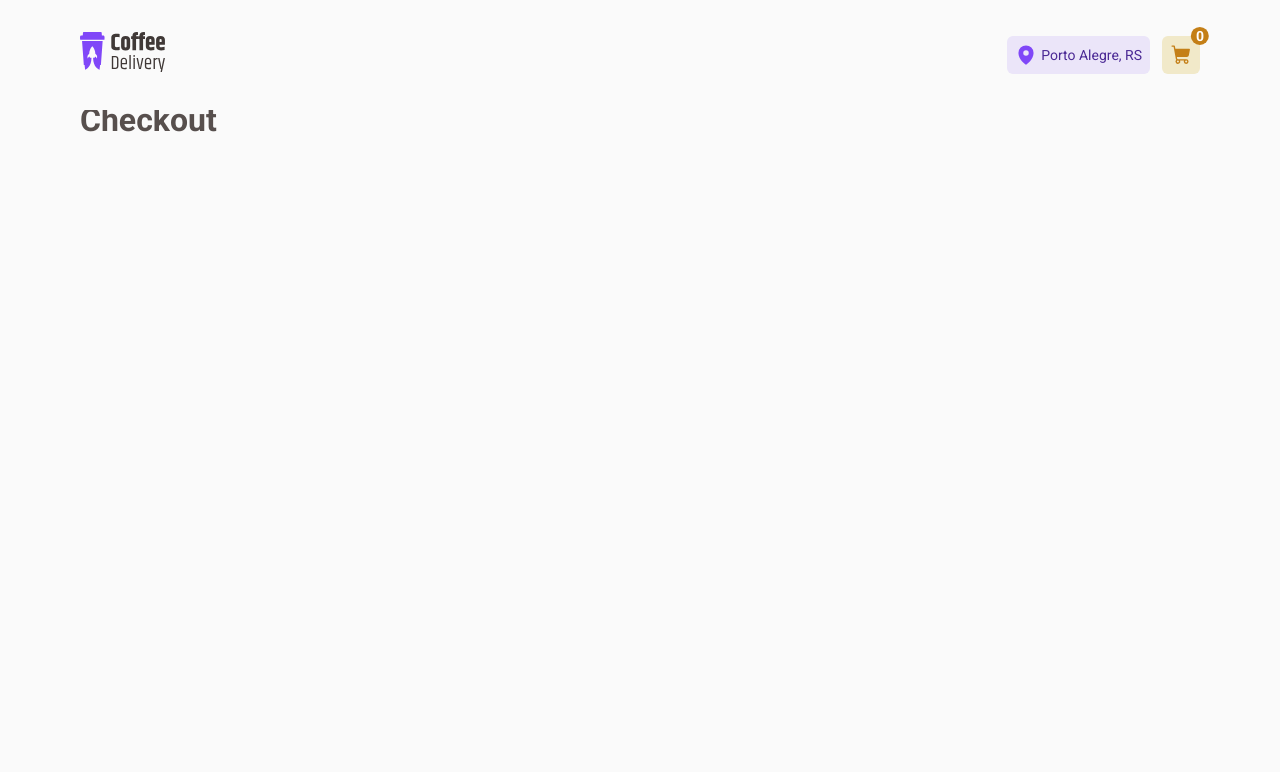
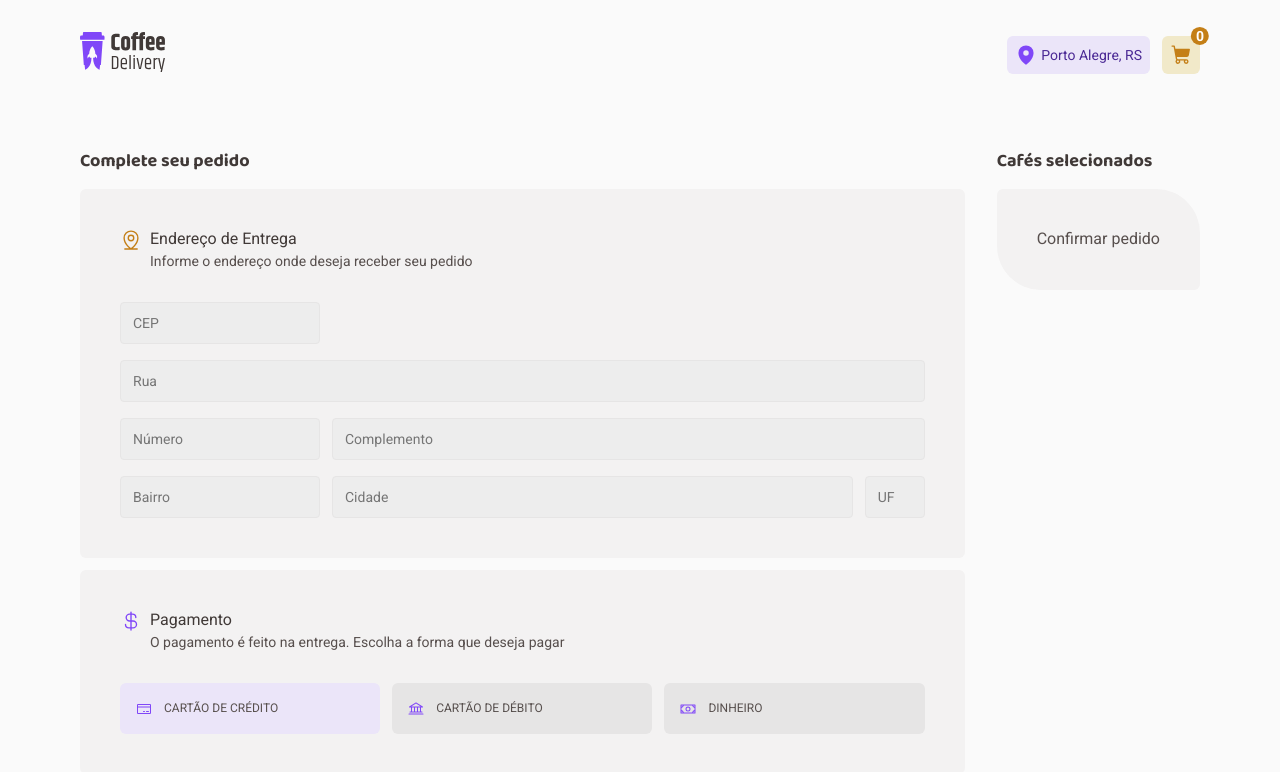
Before and after one commit to GeovaniJose/rocketseat-reactjs-2024-challenge-coffee-delivery, a React (Vite) app: page /checkout in a window 1280 px wide. Shown: the top 772 px of the page. Built offline with nearby package versions, Linux system fonts and the light colour scheme.

Commit message:
feat: implement cart form section

```diff
--- a/src/pages/Checkout/index.tsx
+++ b/src/pages/Checkout/index.tsx
@@ -1,3 +1,126 @@
+import {
+  Bank,
+  CreditCard,
+  CurrencyDollar,
+  MapPinLine,
+  Money,
+} from '@phosphor-icons/react'
+
+import {
+  Address,
+  CartPreview,
+  Container,
+  FormContent,
+  Heading,
+  Payment,
+  PaymentOptions,
+  Title,
+} from './styles'
+
 export function Checkout() {
-  return <h1>Checkout</h1>
+  return (
+    <Container>
+      <div>
+        <Title>Complete seu pedido</Title>
+
+        <FormContent>
+          <Address>
+            <Heading>
+              <MapPinLine size={22} />
+
+              <div>
+                <span>Endereço de Entrega</span>
+                <p>Informe o endereço onde deseja receber seu pedido</p>
+              </div>
+            </Heading>
+
+            <form action="">
+              <input
+                placeholder="CEP"
+                type="number"
+                style={{ gridArea: 'cep' }}
+              />
+
+              <input placeholder="Rua" style={{ gridArea: 'street' }} />
+
+              <input placeholder="Número" style={{ gridArea: 'number' }} />
+
+              <input
+                placeholder="Complemento"
+                style={{ gridArea: 'fullAddress' }}
+              />
+
+              <input
+                placeholder="Bairro"
+                style={{ gridArea: 'neighborhood' }}
+              />
+
+              <input placeholder="Cidade" style={{ gridArea: 'city' }} />
+
+              <input
+                placeholder="UF"
+                maxLength={2}
+                style={{ gridArea: 'uf' }}
+              />
+            </form>
+          </Address>
+
+          <Payment>
+            <Heading>
+              <CurrencyDollar size={22} />
+
+              <div>
+                <span>Pagamento</span>
+                <p>
+                  O pagamento é feito na entrega. Escolha a forma que deseja
+                  pagar
+                </p>
+              </div>
+            </Heading>
+
+            <PaymentOptions>
+              <label htmlFor="credito" data-state={true}>
+                <input
+                  type="radio"
+                  name="paymentMethod"
+                  id="credito"
+                  value="credito"
+                />
+                <CreditCard size={16} />
+                <span>Cartão de crédito</span>
+              </label>
+
+              <label htmlFor="debito">
+                <input
+                  type="radio"
+                  name="paymentMethod"
+                  id="debito"
+                  value="debito"
+                />
+                <Bank size={16} />
+                <span>Cartão de débito</span>
+              </label>
+
+              <label htmlFor="dinheiro">
+                <input
+                  type="radio"
+                  name="paymentMethod"
+                  id="dinheiro"
+                  value="dinheiro"
+                />
+                <Money size={16} />
+                <span>Dinheiro</span>
+              </label>
+            </PaymentOptions>
+          </Payment>
+        </FormContent>
+      </div>
+
+      <div>
+        <Title>Cafés selecionados</Title>
+
+        <CartPreview>Confirmar pedido</CartPreview>
+      </div>
+    </Container>
+  )
 }
--- /dev/null
+++ b/src/pages/Checkout/styles.ts
@@ -0,0 +1,153 @@
+import styled from 'styled-components'
+
+import { mixins } from '../../styles/mixins'
+
+export const Container = styled.main`
+  padding: 2.5rem 0;
+  display: flex;
+  justify-content: space-between;
+  gap: 2rem;
+
+  > div:first-child {
+    flex: 1;
+  }
+`
+
+export const Title = styled.h2`
+  margin-bottom: 1rem;
+  ${mixins.fonts.titleXS}
+  color: ${(props) => props.theme.colors['base-subtitle']};
+`
+
+export const FormContent = styled.div`
+  display: flex;
+  flex-direction: column;
+  gap: 0.75rem;
+`
+
+export const Address = styled.div`
+  flex: 1;
+  padding: 2.5rem;
+  border-radius: 6px;
+  background: ${(props) => props.theme.colors['base-card']};
+
+  > div > svg {
+    color: ${(props) => props.theme.colors['yellow-dark']};
+  }
+
+  display: flex;
+  flex-direction: column;
+  gap: 2rem;
+
+  > form {
+    display: grid;
+    grid-template-areas:
+      'cep . .'
+      'street street street'
+      'number fullAddress fullAddress'
+      'neighborhood city uf';
+    grid-template-columns: 200px 1fr 60px;
+    grid-gap: 16px 12px;
+
+    > input {
+      height: 2.625rem;
+      padding: 0.75rem;
+      border-radius: 4px;
+      background: ${(props) => props.theme.colors['base-input']};
+      border: 1px solid ${(props) => props.theme.colors['base-button']};
+      color: 1px solid ${(props) => props.theme.colors['base-text']};
+      ${mixins.fonts.textS}
+
+      &:focus {
+        box-shadow: none;
+        outline: none;
+        border-color: ${(props) => props.theme.colors['yellow-dark']};
+      }
+
+      &::placeholder {
+        color: 1px solid ${(props) => props.theme.colors['base-label']};
+      }
+    }
+  }
+`
+
+export const Payment = styled.div`
+  flex: 1;
+  padding: 2.5rem;
+  border-radius: 6px;
+  background: ${(props) => props.theme.colors['base-card']};
+
+  > div > svg {
+    color: ${(props) => props.theme.colors.purple};
+  }
+
+  display: flex;
+  flex-direction: column;
+  gap: 2rem;
+`
+
+export const Heading = styled.div`
+  display: flex;
+  gap: 0.5rem;
+
+  > div {
+    display: flex;
+    flex-direction: column;
+    gap: 0.125rem;
+
+    > span {
+      color: ${(props) => props.theme.colors['base-subtitle']};
+    }
+
+    > p {
+      ${mixins.fonts.textS}
+    }
+  }
+`
+
+export const PaymentOptions = styled.div`
+  display: flex;
+  gap: 0.75rem;
+
+  > label {
+    flex: 1;
+    padding: 1rem;
+    border-radius: 6px;
+    text-transform: uppercase;
+    background: ${(props) => props.theme.colors['base-button']};
+    ${mixins.fonts.buttonS}
+
+    display: flex;
+    align-items: center;
+    gap: 0.75rem;
+
+    transition: all 0.2s;
+
+    &:hover {
+      color: ${(props) => props.theme.colors['base-subtitle']};
+      background: ${(props) => props.theme.colors['base-hover']};
+    }
+
+    &[data-state='true'] {
+      border-color: ${({ theme }) => theme.colors.purple};
+      background-color: ${({ theme }) => theme.colors['purple-light']};
+    }
+
+    cursor: pointer;
+
+    > input {
+      display: none;
+    }
+
+    > svg {
+      color: ${(props) => props.theme.colors.purple};
+    }
+  }
+`
+
+export const CartPreview = styled.div`
+  flex: 1;
+  padding: 2.5rem;
+  border-radius: 6px 44px;
+  background: ${(props) => props.theme.colors['base-card']};
+`
--- a/src/styles/mixins.ts
+++ b/src/styles/mixins.ts
@@ -79,7 +79,7 @@ export const mixins = {
       font-weight: 700;
     `,
 
-    buttonM: css`
+    buttonS: css`
       font-family: 'Roboto', sans-serif;
       font-size: 0.75rem;
       line-height: 160%;
```
